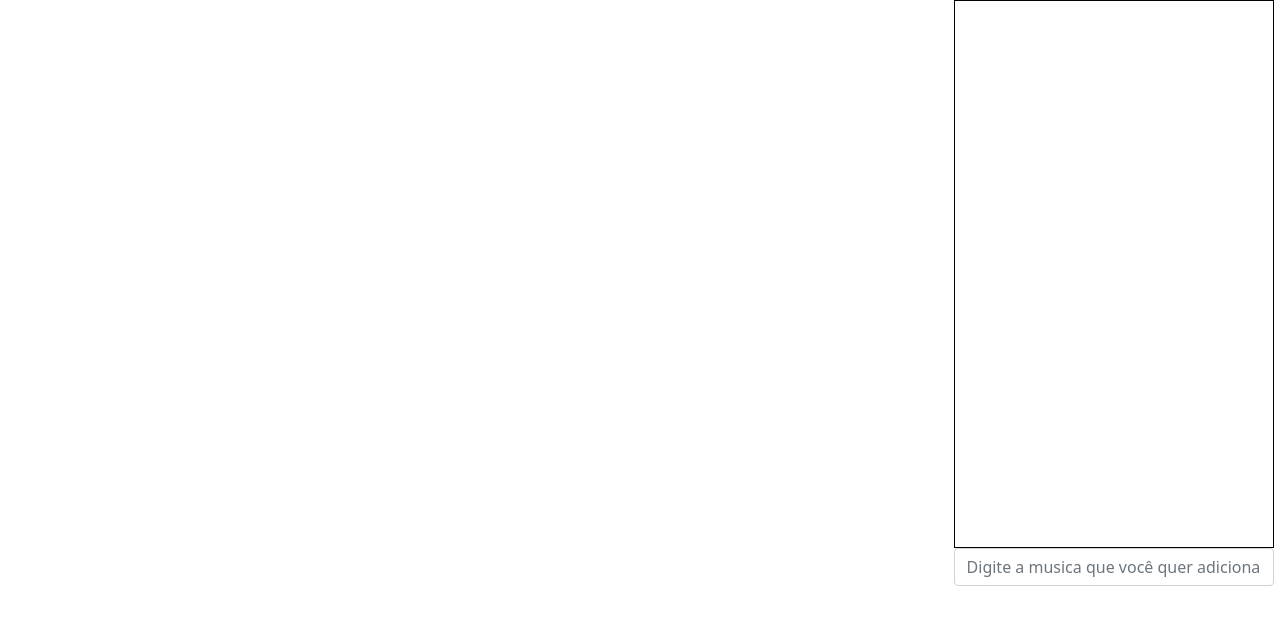
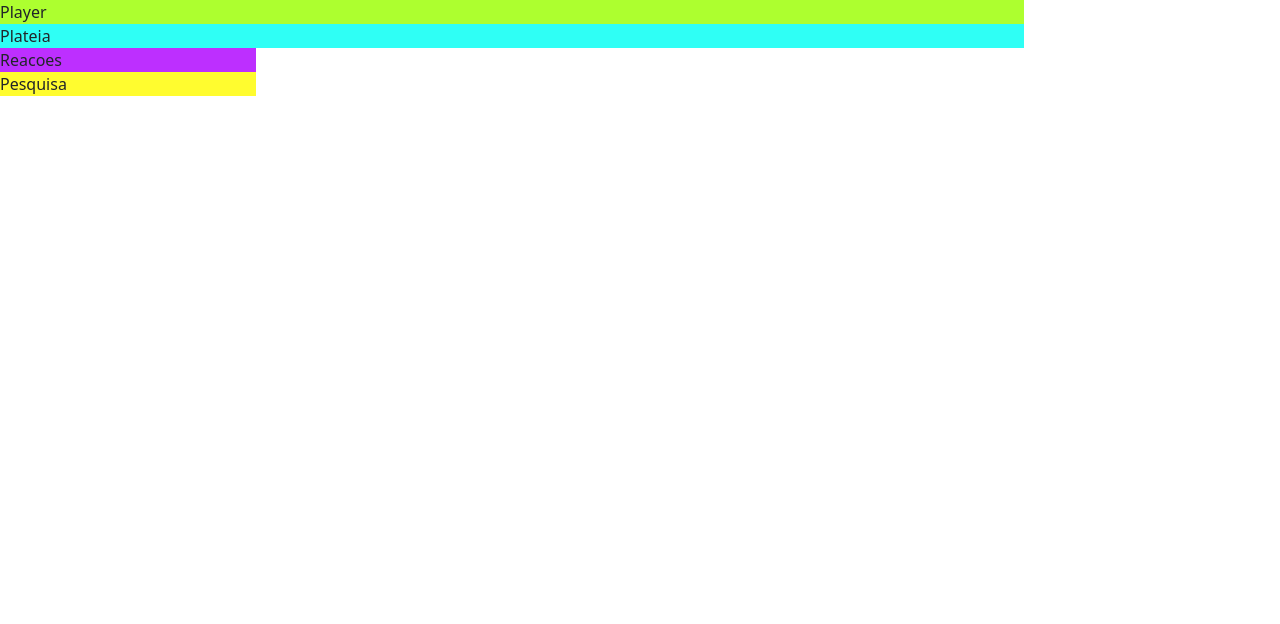
Before and after one commit to Program-Talent/bee-together-web, a plain HTML site: page index.html in a window 1280 px wide. Drawn offline with nearby package versions, Linux system fonts and the light colour scheme.

Commit message:
Montando esqueleto da pagina
Montei o esqueleto, tentei definir mas tive problemas ao usar percentage no heigth.

```diff
--- a/index.html
+++ b/index.html
@@ -11,12 +11,20 @@
     <link href="https://cdn.jsdelivr.net/npm/bootstrap@5.1.3/dist/css/bootstrap.min.css" rel="stylesheet" integrity="sha384-1BmE4kWBq78iYhFldvKuhfTAU6auU8tT94WrHftjDbrCEXSU1oBoqyl2QvZ6jIW3" crossorigin="anonymous">
 </head>
 <body>
-    <div id="telaPesquisa">
 
+    <div id="esqueleto">
+        <div id="ossoPlayer">Player</div>
+        <div id="ossoPlateia">Plateia</div>
+        <div id="ossoReacoes">Reacoes</div>
+        <div id="ossoPesquisa">Pesquisa</div>
     </div>
-    <div class="input-group mb-3" id="procurarMusica">
-        <input type="text" class="form-control" v-on:keyup.enter="teste" v-model="criterioPesquisa" name="titulo" id="tituloMusica" placeholder="Digite a musica que você quer adicionar na fila">
-    </div>
-
 </body>
 </html>
+
+<!-- ********************************
+ <input type="text" class="form-control"
+                    v-on:keyup.enter="teste"
+                    v-on:blur.enter="teste"
+                    v-model="criterioPesquisa"
+                name="titulo" id="tituloMusica" placeholder="Digite a musica que você quer adicionar na fila">
+-->
--- a/js.js
+++ b/js.js
@@ -3,14 +3,14 @@ function aaa (){
 }
 window.onload = function () {
     var example2 = new Vue({
-        el: '#example',
+        el: '#overview',
         data: {
-            criterioPesquisa: 'Vue.js'
+            criterioPesquisa: ""
         },
         // define métodos dentro do objeto `methods`
         methods: {
             teste: function (event) {
-                criterioPesquisa = "";
+                this.criterioPesquisa = "";
             }
         }
     })
--- a/style.css
+++ b/style.css
@@ -1,14 +1,25 @@
-#procurarMusica {
-    width: 25vw;
-    height: 3vw;
-    left: 74.5%;
-    position: relative;
+html, body { height: 100%; width: 100%;}
+
+#ossoPlayer {
+    background-color: greenyellow;
+    height: 30%;
+    width: 80%;
 }
 
-#telaPesquisa{
-    border: 1px solid black;
-    width: 25vw;
-    height: 42.8vw;
-    left: 74.5%;
-    position: relative;
+#ossoPlateia {
+    background-color: rgb(47, 255, 245);
+    height: 80%;
+    width: 80%;
 }
+
+#ossoReacoes {
+    background-color: rgb(189, 47, 255);
+    height: 20%;
+    width: 20%;
+}
+
+#ossoPesquisa {
+    background-color: rgb(255, 252, 47);
+    height: 20%;
+    width: 20%;
+}
```
